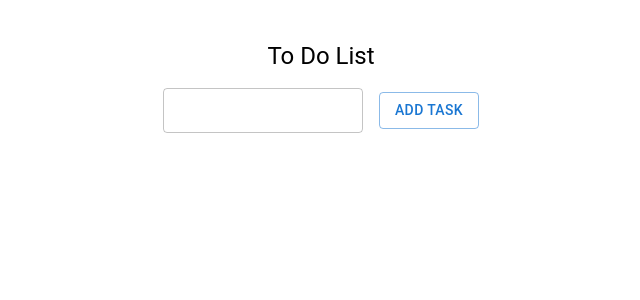
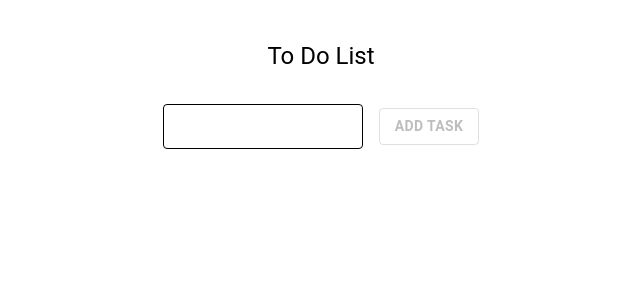
Before and after one commit to vknanavati/React-ToDoList, a React (Create React App) app: page / in a window 1280 px wide. Shown: the top 300 px of the page, without its empty margins (319-959 px from the left). Built offline with nearby package versions, Linux system fonts and the light colour scheme.

Commit message:
disabled add task button based on user input.

```diff
--- a/src/App.js
+++ b/src/App.js
@@ -1,6 +1,6 @@
 
 import { useState } from 'react';
-import {Container, Typography, Grid, Button, TextField} from '@mui/material'
+import {Container, Typography, Grid, Button, TextField, Box} from '@mui/material'
 
 function App() {
   /* task is a state variable that stores the task
@@ -8,12 +8,14 @@ function App() {
   const [task, setTask] = useState("");
   /*list is an array that stores the taskObject*/
   const [list, setList] = useState([]);
+  const [errorMessage, setErrorMessage] = useState(true);
 
   /*event handler for Add Task button */
   const handleClick = e => {
     e.preventDefault();
 
     console.log(`Task variable: ${task}`)
+    console.log(`Task length: ${task.length}`)
 
     const taskObject = {
       id: Math.floor(Math.random() * 1000),
@@ -30,7 +32,23 @@ function App() {
     back to an empty string so user sees
     empty input box after pressing the Add button*/
     setTask("");
+    setErrorMessage(true)
   }
+
+  const handleChange = e => {
+    console.log("input text:>>> ", e)
+    if (e.length < 1) {
+      console.log('Input is less than 1')
+      setErrorMessage(true)
+    } else {
+      console.log('Input is more than 1')
+      setErrorMessage(false)
+    }
+
+    setTask(e)
+  }
+
+
   /*event handler for the - button */
   const removeTask = (e, id) => {
     e.preventDefault();
@@ -47,7 +65,7 @@ function App() {
       >
         <Typography
         variant="h5"
-        sx={{marginTop: 5, marginBottom: 2}}
+        sx={{marginTop: 5, marginBottom: 4}}
         >
           To Do List
         </Typography>
@@ -63,15 +81,30 @@ function App() {
                     width: 200,
                     "& .MuiInputBase-root":{
                       height: 45
-                    }
+                    },
+                    fieldset: {borderColor: "black"}
                   }}
-                type="text"
+                type={"text"}
                 value={task}
-                onChange={e => setTask(e.target.value)}
+                onChange={e => handleChange(e.target.value)}
                 />
             </Grid>
             <Grid item>
               <Button
+                sx={{
+                  border: "2px #4FBF8D solid",
+                  color: "#4FBF8D",
+                  "&:hover": {
+                    border: "2px #4FBF8D solid",
+                  },
+                  fontWeight: 700
+                }}
+                //
+                disabled={errorMessage}
+                helperText={errorMessage}
+                error={errorMessage}
+
+                //
                 variant="outlined"
                 onClick={e => handleClick(e)}
               >
@@ -81,27 +114,40 @@ function App() {
           </Grid>
         </form>
         <ul>
-          <Grid
-            container
-            alignItems={"center"}
-
-          >
-          {list.map(taskObject => {
+          {list.map((taskObject, i) => {
             return (
               <>
+              <Container>
+                <Box
+                display={"flex"}
+                gap={2}
+                my={2}
+                alignItems={"center"}
+                >
                   <li
                     key={taskObject.id}
                     >
-                  {taskObject.value}</li>
+                    {taskObject.value}
+                  </li>
                   <Button
+                    sx={{
+                      height:30,
+                      minWidth: 0,
+                      color: "#ff7474",
+                      border: "3px #ff7474 solid",
+                      "&:hover": {
+                        border: "3px #ff7474 solid",
+                      },
+                    }}
                     onClick={(e) => removeTask(e, taskObject.id)}
                     variant="outlined"
                     >
                     -
                   </Button>
+                </Box>
+              </Container>
               </>
             )})}
-          </Grid>
         </ul>
       </Grid>
     </Container>
```
Lines whose indentation alone changed are shown as unchanged.
